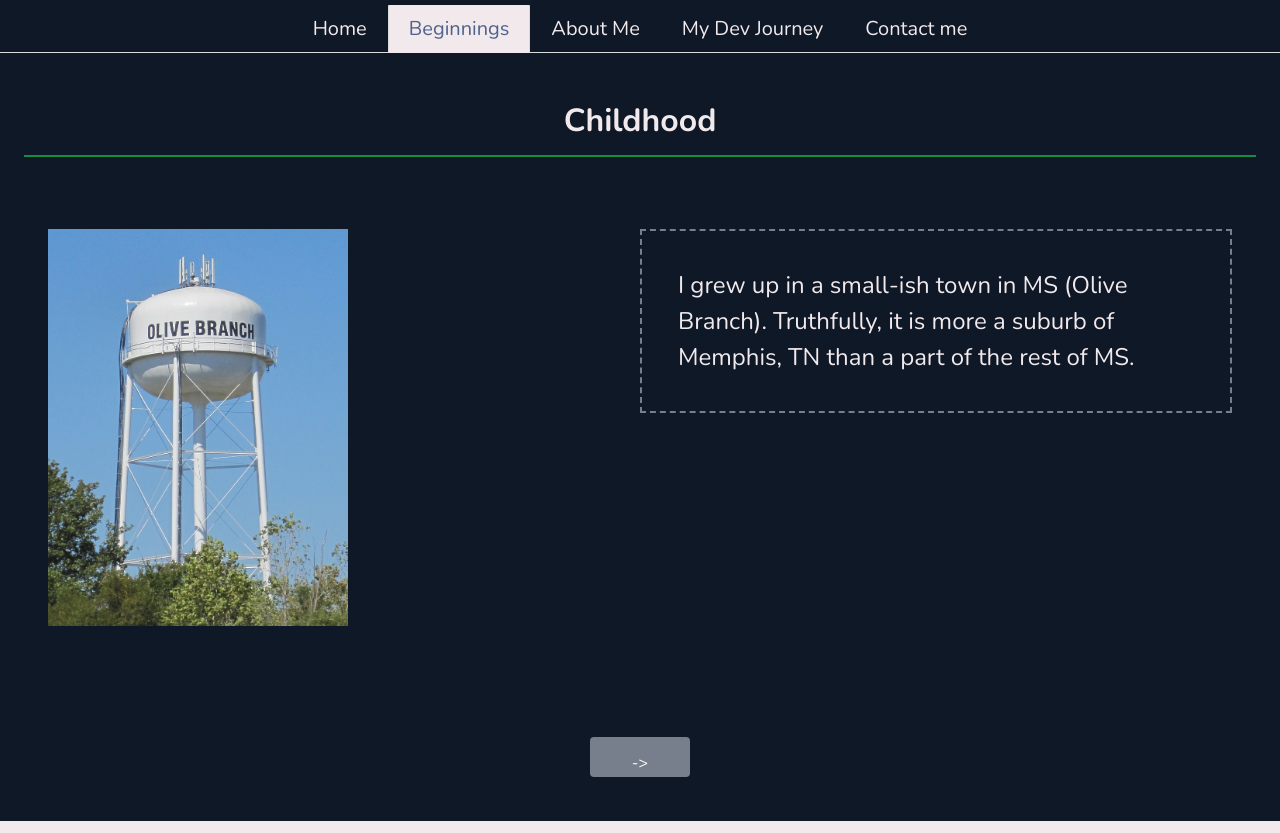
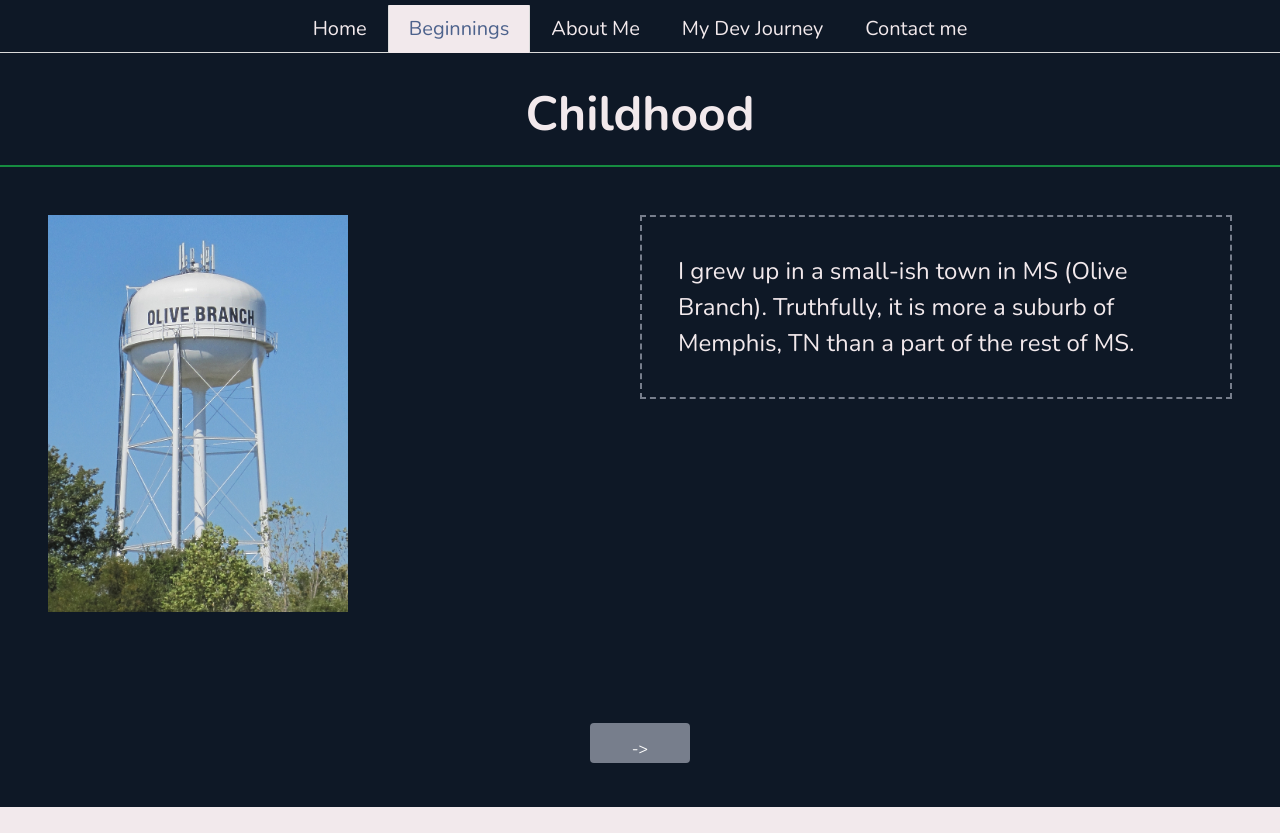
Before and after one commit to jwosborn/Website, a React (Create React App) app: page /beginnings in a window 1280 px wide. Built offline with nearby package versions, Linux system fonts and the light colour scheme.

Commit message:
banner changes

```diff
--- a/src/components/Beginnings/Childhood.js
+++ b/src/components/Beginnings/Childhood.js
@@ -2,10 +2,9 @@ import React from "react";
 
 function Childhood() {
   return (
-    <div className="section">
-      <div className="columns is-gapless">
-        <div className="column">
-          <figure className="image  is-3x4">
+    <div className="section columns is-centered is-gapless">
+      <div className="column is-half">
+        <figure className="image is-3x4">
           <img
             className="watertower"
             src={require("../../assets/Olive_Branch_MS_003_Watertower.jpg")}
@@ -13,7 +12,7 @@ function Childhood() {
           />
         </figure>
       </div>
-        <div className="column">
+      <div className="column is-half">
         <div className="content is-large font-main">
           <p>
             I grew up in a small-ish town in MS (Olive Branch). Truthfully, it
@@ -22,7 +21,6 @@ function Childhood() {
         </div>
       </div>
     </div>
-    </div>
   );
 }
 export default Childhood;
--- a/src/components/beginnings.js
+++ b/src/components/beginnings.js
@@ -31,11 +31,9 @@ class Beginnings extends Component {
   render() {
     return (
       <div>
-        <div className="hero is-small">
-          <span className="hero-body">
-            <p className="title underline">{this.viewTitle()}</p>
-          </span>
-        </div>
+        <span>
+          <p className="title is-1 underline">{this.viewTitle()}</p>
+        </span>
         <div className="slide-wrapper">
           {this.state.i === 0 ? <Childhood /> : null}
           {this.state.i === 1 ? <HighSchool /> : null}
```
Lines whose indentation alone changed are shown as unchanged.
